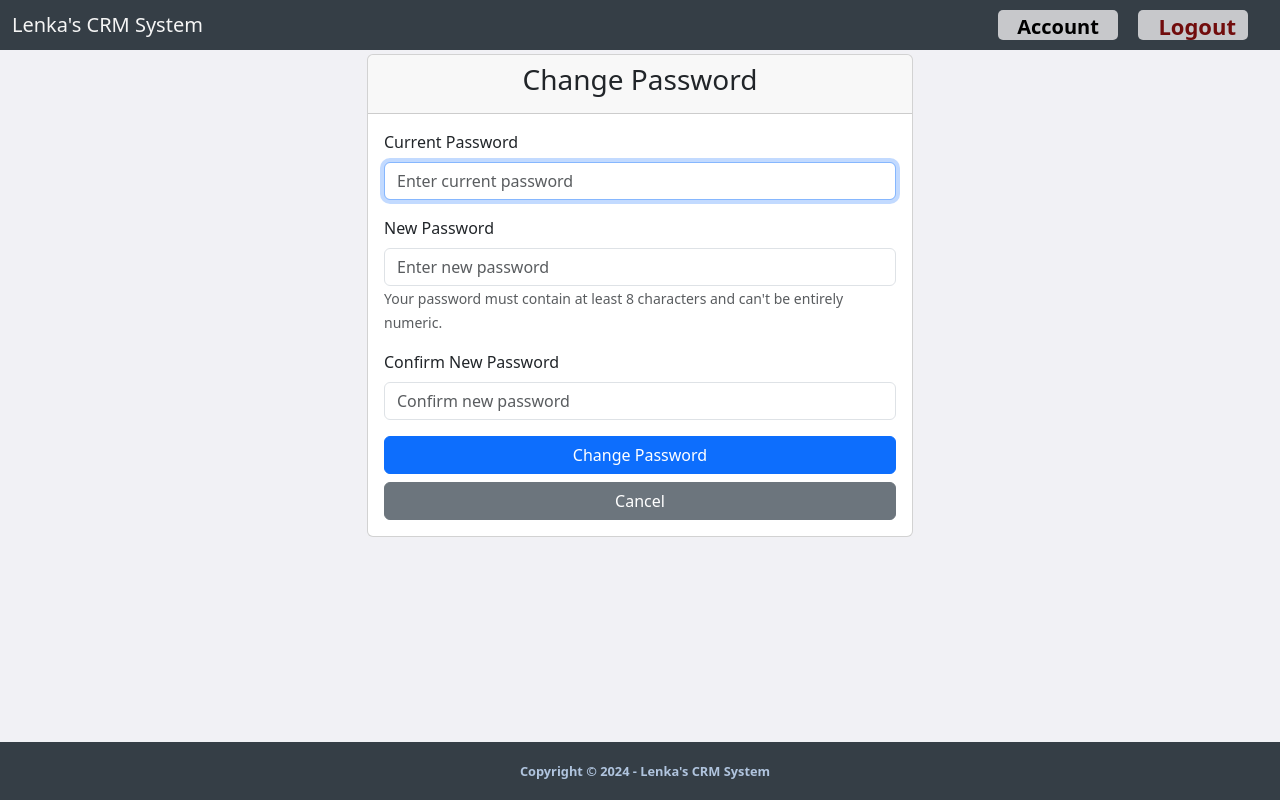
After one commit to lenkamac/CrmSystem, a Django app: page /dashboard/account/change-password/ in a window 1280 px wide. The commit adds this page. Run offline with Django 5.2, Linux system fonts and the light colour scheme; the visitor is signed in with stand-in values (Sample User, id 1); some libraries are stand-ins or nearby versions.

Commit message:
add the option to change password on account site

```diff
--- a/userprofile/forms.py
+++ b/userprofile/forms.py
@@ -1,5 +1,5 @@
 from django import forms
-from django.contrib.auth.forms import AuthenticationForm
+from django.contrib.auth.forms import AuthenticationForm, PasswordChangeForm
 
 from userprofile.models import UserProfile
 
@@ -40,3 +40,12 @@ class UserProfileForm(forms.ModelForm):
             'location': forms.TextInput(attrs={'placeholder': 'Your location', 'class': INPUT_CLASSES}),
             'company': forms.TextInput(attrs={'placeholder': 'Your company', 'class': INPUT_CLASSES}),
         }
+
+
+
+class CustomPasswordChangeForm(PasswordChangeForm):
+    def __init__(self, *args, **kwargs):
+        super().__init__(*args, **kwargs)
+        self.fields['old_password'].widget.attrs.update({'class': 'form-control', 'placeholder': 'Enter current password'})
+        self.fields['new_password1'].widget.attrs.update({'class': 'form-control', 'placeholder': 'Enter new password'})
+        self.fields['new_password2'].widget.attrs.update({'class': 'form-control', 'placeholder': 'Confirm new password'})
--- /dev/null
+++ b/userprofile/templates/userprofile/change_password.html
@@ -0,0 +1,59 @@
+{% extends 'base.html' %}
+{% load static %}
+
+{% block content %}
+    <div class="container my-4">
+        <div class="row">
+            <div class="col-lg-6 mx-auto">
+                <div class="card">
+                    <div class="card-header">
+                        <h3 class="text-center">Change Password</h3>
+                    </div>
+                    <div class="card-body">
+                        <form method="post">
+                            {% csrf_token %}
+
+                            {% if form.errors %}
+                                <div class="alert alert-danger" role="alert">
+                                    Please correct the errors below.
+                                </div>
+                            {% endif %}
+
+                            <div class="mb-3">
+                                <label for="{{ form.old_password.id_for_label }}" class="form-label">Current Password</label>
+                                {{ form.old_password }}
+                                {% if form.old_password.errors %}
+                                    <div class="text-danger">{{ form.old_password.errors }}</div>
+                                {% endif %}
+                            </div>
+
+                            <div class="mb-3">
+                                <label for="{{ form.new_password1.id_for_label }}" class="form-label">New Password</label>
+                                {{ form.new_password1 }}
+                                {% if form.new_password1.errors %}
+                                    <div class="text-danger">{{ form.new_password1.errors }}</div>
+                                {% endif %}
+                                <small class="form-text text-muted">
+                                    Your password must contain at least 8 characters and can't be entirely numeric.
+                                </small>
+                            </div>
+
+                            <div class="mb-3">
+                                <label for="{{ form.new_password2.id_for_label }}" class="form-label">Confirm New Password</label>
+                                {{ form.new_password2 }}
+                                {% if form.new_password2.errors %}
+                                    <div class="text-danger">{{ form.new_password2.errors }}</div>
+                                {% endif %}
+                            </div>
+
+                            <div class="d-grid gap-2">
+                                <button type="submit" class="btn btn-primary">Change Password</button>
+                                <a href="{% url 'userprofile:account' %}" class="btn btn-secondary">Cancel</a>
+                            </div>
+                        </form>
+                    </div>
+                </div>
+            </div>
+        </div>
+    </div>
+{% endblock %}
--- a/userprofile/urls.py
+++ b/userprofile/urls.py
@@ -1,10 +1,12 @@
 from django.urls import path
 from . import views
+from .views import CustomPasswordChangeView
 
 app_name = 'userprofile'
 
 urlpatterns = [
     path('', views.user_account, name='account'),
     path('edit/', views.edit_profile, name='edit-profile'),
-    path('register/', views.register, name='register')
+    path('register/', views.register, name='register'),
+    path('change-password/', CustomPasswordChangeView.as_view(), name='change-password'),
 ]
--- a/userprofile/views.py
+++ b/userprofile/views.py
@@ -2,11 +2,13 @@ from django.contrib import messages
 from django.contrib.auth import authenticate, login, logout
 from django.contrib.auth.decorators import login_required
 from django.contrib.auth.models import User
+from django.contrib.auth.views import PasswordChangeView
 from django.shortcuts import redirect, render, get_object_or_404
-from django.urls import reverse
+from django.urls import reverse, reverse_lazy
 from django.db import IntegrityError
+from django.utils.decorators import method_decorator
 
-from userprofile.forms import UserProfileForm
+from userprofile.forms import UserProfileForm, CustomPasswordChangeForm
 from userprofile.models import UserProfile
 
 
@@ -93,6 +95,18 @@ def user_account(request):
     return render(request, "userprofile/account.html", context)
 
 
+# Change password
+@method_decorator(login_required, name='dispatch')
+class CustomPasswordChangeView(PasswordChangeView):
+    form_class = CustomPasswordChangeForm
+    template_name = 'userprofile/change_password.html'
+    success_url = reverse_lazy('userprofile:account')
+
+    def form_valid(self, form):
+        messages.success(self.request, 'Your password was successfully updated!')
+        return super().form_valid(form)
+
+
 # Logout
 def my_logout(request):
     logout(request)
```
Also changed, not shown: userprofile/templates/userprofile/account.html (+23 -0 lines).
